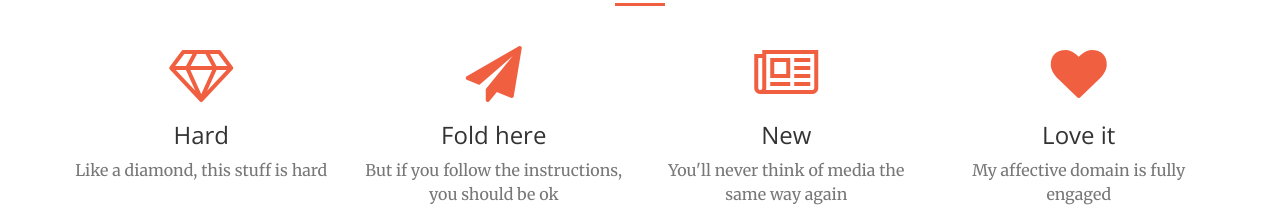
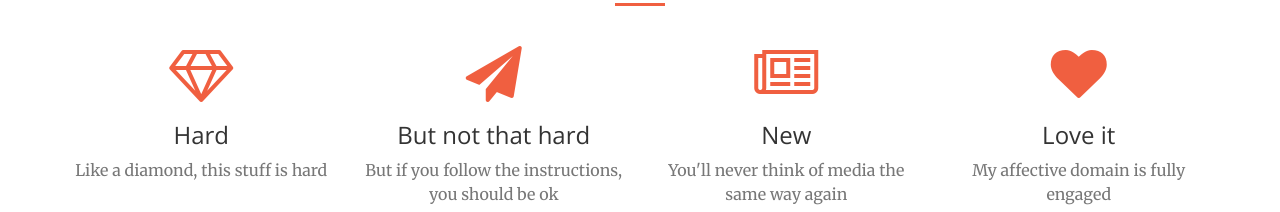
Before and after one commit to giuliaforsythe/giuliaforsythe.github.io, a plain HTML site: page index.html in a window 1280 px wide. Shown: the part 1320-1532 px from the top of the page. Drawn offline with nearby package versions, Linux system fonts and the light colour scheme.

Commit message:
paper airplane description was silly

```diff
--- a/index.html
+++ b/index.html
@@ -108,7 +108,7 @@
                 <div class="col-lg-3 col-md-6 text-center">
                     <div class="service-box">
                         <i class="fa fa-4x fa-paper-plane wow bounceIn text-primary" data-wow-delay=".1s"></i>
-                        <h3>Fold here</h3>
+                        <h3>But not that hard</h3>
                         <p class="text-muted">But if you follow the instructions, you should be ok</p>
                     </div>
                 </div>
```
